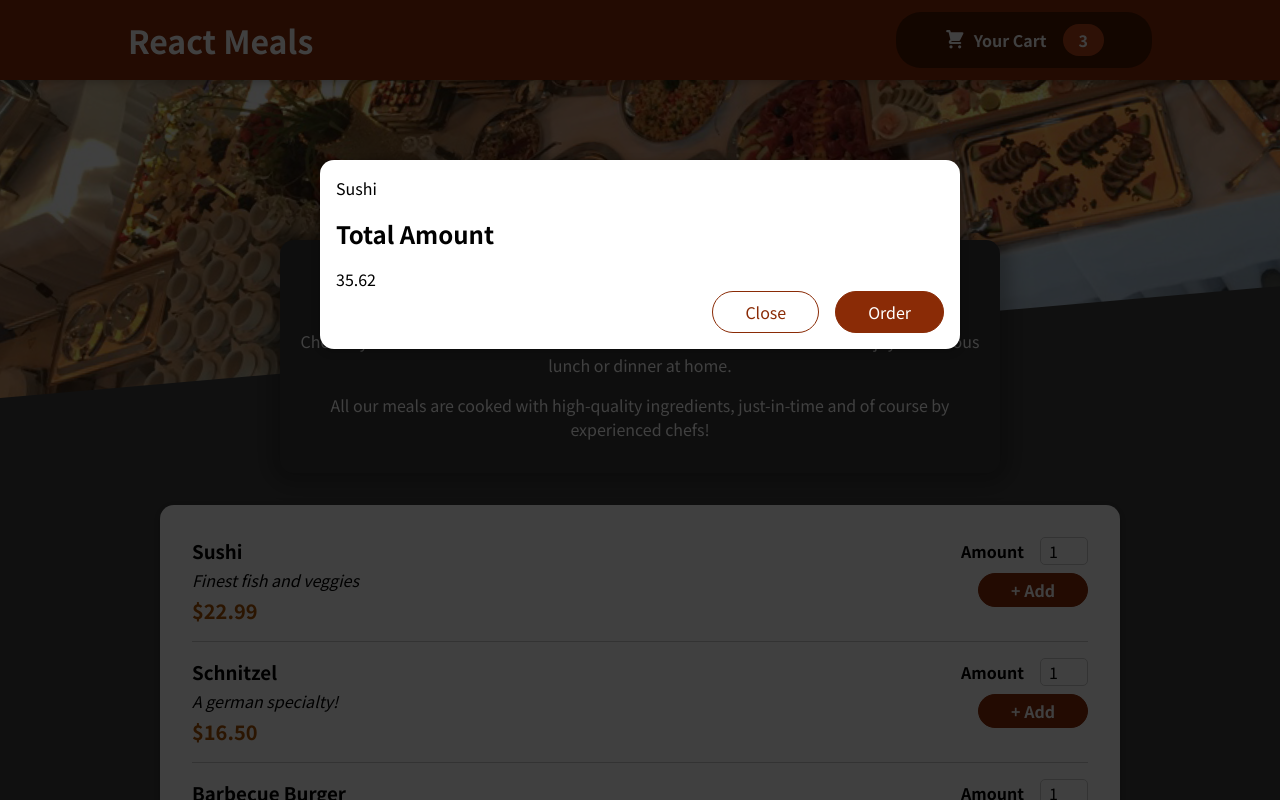
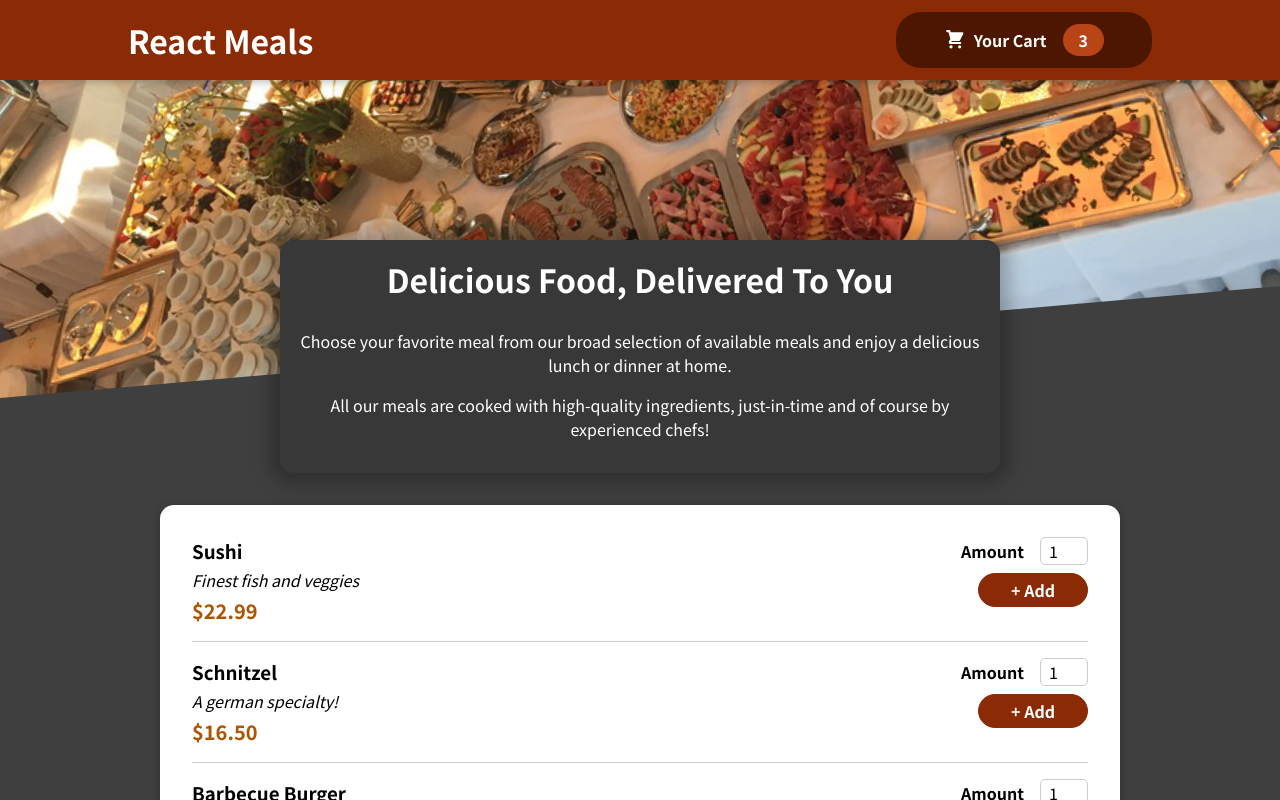
Before and after one commit to mehdisahin/ReactMeals, a React (Create React App) app: page / in a window 1280 px wide. Shown: the top 800 px of the page. Built offline with nearby package versions, Linux system fonts and the light colour scheme.

Commit message:
manage the cart and modal state

```diff
--- a/src/App.js
+++ b/src/App.js
@@ -1,14 +1,21 @@
 import React from "react";
 import Header from "./components/Layout/Header";
-import { Fragment } from "react";
+import { Fragment, useState } from "react";
 import Meals from "./components/Meals/Meals";
 import Cart from "./components/Cart/Cart";
 
 function App() {
+  const [cartIsShown, setCardIsShown] = useState(false);
+  const showCartHandler = () => {
+    setCardIsShown(true);
+  };
+  const hideCartHandler = () => {
+    setCardIsShown(false);
+  };
   return (
     <Fragment>
-      <Cart />
-      <Header />
+      {cartIsShown && <Cart onClose={hideCartHandler} />}
+      <Header onShowCart={showCartHandler} />
       <main>
         <Meals />
       </main>
--- a/src/components/Cart/Cart.js
+++ b/src/components/Cart/Cart.js
@@ -10,14 +10,16 @@
     </ul>
   );
   return (
-    <Modal>
+    <Modal onClose={props.onClose}>
       {cartItems}
       <div>
         <span className={classes.total}>Total Amount</span>
         <span>35.62</span>
       </div>
       <div className={classes.actions}>
-        <button className={classes["button--alt"]}>Close</button>
+        <button className={classes["button--alt"]} onClick={props.onClose}>
+          Close
+        </button>
         <button className={classes.button}>Order</button>
       </div>
     </Modal>
--- a/src/components/Layout/Header.js
+++ b/src/components/Layout/Header.js
@@ -7,7 +7,7 @@
     <Fragment>
       <header className={classes.header}>
         <h1>React Meals</h1>
-        <HeaderCartButton />
+        <HeaderCartButton onClick={props.onShowCart} />
       </header>
       <div className={classes["main-image"]}>
         <img src={mealsImage} alt="A table full of delicious food!" />
--- a/src/components/Layout/HeaderCartButton.js
+++ b/src/components/Layout/HeaderCartButton.js
@@ -3,7 +3,7 @@
 
 const HeaderCartButton = (props) => {
   return (
-    <button className={classes.button}>
+    <button className={classes.button} onClick={props.onClick}>
       <span className={classes.icon}>
         <CartIcon />
       </span>
--- a/src/components/UI/Modal.js
+++ b/src/components/UI/Modal.js
@@ -3,7 +3,7 @@
 import { Fragment } from "react";
 import ReactDOM from "react-dom";
 const Backdrop = (props) => {
-  return <div className={classes.backdrop}></div>;
+  return <div className={classes.backdrop} onClick={props.onClose}></div>;
 };
 const ModalOverlay = (props) => {
   return (
@@ -17,7 +17,7 @@
 const Modal = (props) => {
   return (
     <Fragment>
-      {ReactDOM.createPortal(<Backdrop />, portalElement)}
+      {ReactDOM.createPortal(<Backdrop onClose={props.onClose} />, portalElement)}
       {ReactDOM.createPortal(<ModalOverlay>{props.children}</ModalOverlay>, portalElement)}
     </Fragment>
   );
```
